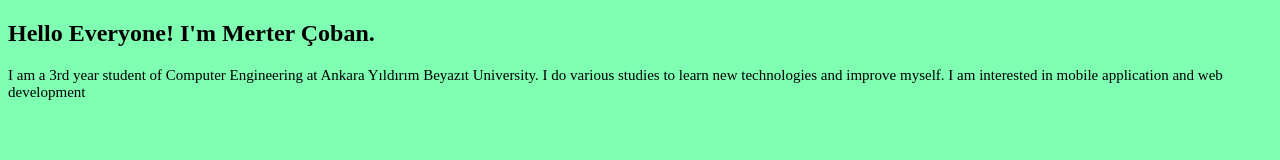
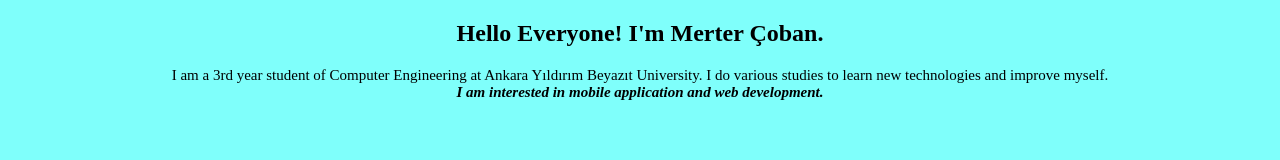
Before and after one commit to mertercoban/mertercoban.github.io, a plain HTML site: page aboutme.html in a window 1280 px wide. Drawn offline with Linux system fonts and the light colour scheme.

Commit message:
update aboutme.html

```diff
--- a/aboutme.html
+++ b/aboutme.html
@@ -8,11 +8,12 @@
 
 </head>
 
-<body style="background-color: #7fffb2">
+<body style="background-color: #7ffffb; text-align: center">
 
  <h2>Hello Everyone! I'm Merter Çoban.</h2>
-     <p style="font-size: 15px; font-family: 'Times New Roman',sans-serif;">I am a 3rd year student of Computer Engineering at Ankara Yıldırım Beyazıt University.
-     I do various studies to learn new technologies and improve myself.
-     I am interested in mobile application and web development</p><br>
+     <p style="font-size: 15px; font-family: 'Times New Roman',sans-serif;">
+     I am a 3rd year student of Computer Engineering at Ankara Yıldırım Beyazıt University.
+     I do various studies to learn new technologies and improve myself.<br>
+     <b style="font-style: italic">I am interested in mobile application and web development.</b></p>
 </body>
 </html>
```
